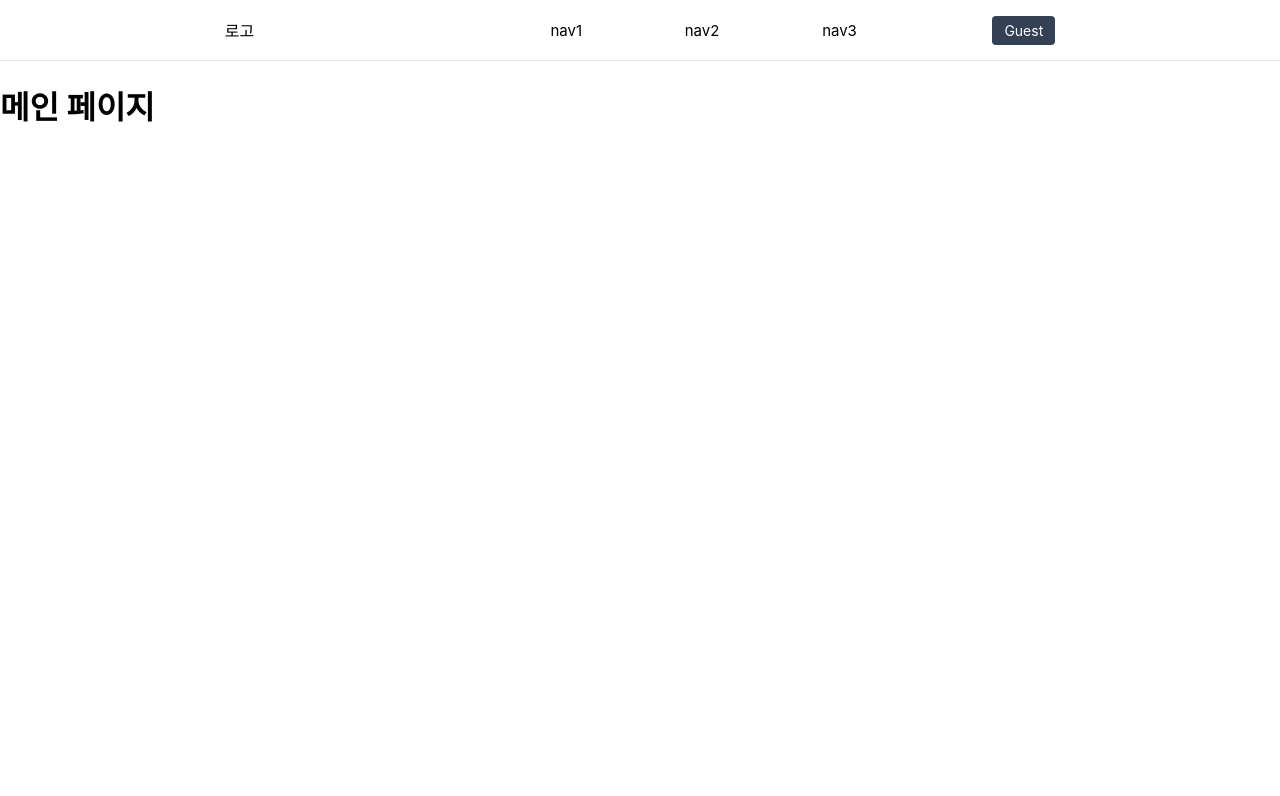
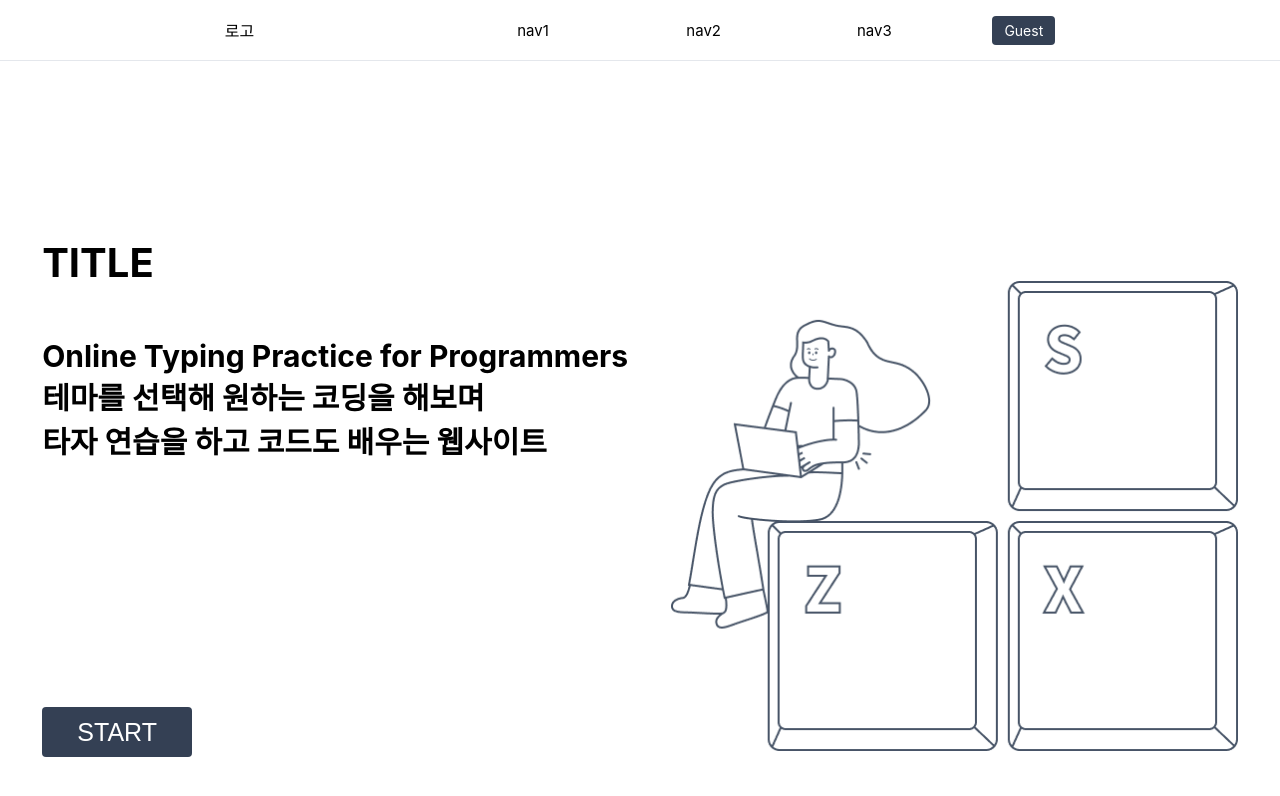
Before and after one commit to youjin0411/ityping-client, a React (Create React App) app: page / in a window 1280 px wide. Shown: the top 796 px of the page. Built offline with nearby package versions, Linux system fonts and the light colour scheme.

Commit message:
MainPage 기본 구현

```diff
--- a/src/components/ui/DropdownMenu.jsx
+++ b/src/components/Navbar/DropdownMenu.jsx
@@ -8,23 +8,17 @@ const DropdownMenu = () => {
 	return (
     <>
 		<Wrapper>
-			<LinkWrapper href="/nav1">nav1</LinkWrapper>
-			<LinkWrapper href="/nav2">nav2</LinkWrapper>
-			<LinkWrapper href="/nav3">nav3</LinkWrapper>
+			<Link href="/nav1">nav1</Link>
+			<Link href="/nav2">nav2</Link>
+			<Link href="/nav3">nav3</Link>
 		</Wrapper>
 			<DropdownContainer>
 			<DropdownButton onClick={userHandler} ref={userRef}>
 				Guest
 			</DropdownButton>
 			<Menu isDropped={userIsOpen}>
-				<Ul>
-				<Li>
-					<LinkWrapper href="/condition">Login</LinkWrapper>
-				</Li>
-				<Li>
-					<LinkWrapper href="/body">Sign Up</LinkWrapper>
-				</Li>
-				</Ul>
+        <LinkWrapper href="/login">Login</LinkWrapper>
+        <LinkWrapper href="/signup">Sign Up</LinkWrapper>
 			</Menu>
 			</DropdownContainer>
     </>
@@ -40,6 +34,15 @@ const Wrapper = styled.div`
   color: white;
   font-size: 16px;
   width: 40vw;
+`;
+
+const Link = styled.a`
+  text-decoration: none;
+  color: black;
+  font-size: 15px;
+  width: 100%;
+  display: block;
+  text-align: center;
 `;
 
 const DropdownContainer = styled.div`
@@ -61,10 +64,11 @@ const Menu = styled.div`
   position: absolute;
   top: 40px;
   left: 50%;
-  width: 180px;
+  width: 100px;
+  height: 80px;
   text-align: center;
   box-shadow: 5px 5px 10px rgba(0, 0, 0, 0.2);
-  border-radius: 3px;
+  border-radius: 4px;
   opacity: 0;
   visibility: hidden;
   transform: translate(-50%, -20px);
@@ -92,31 +96,32 @@ const Menu = styled.div`
     `};
 `;
 
-const Ul = styled.ul`
-  & > li {
-    padding-top: 10px;
-    padding-bottom: 10px;
-  }
-
-  & > li:first-of-type {
-  }
-
-  list-style-type: none;
-  padding: 0;
-  margin: 0;
-  display: flex;
-  flex-direction: column;
-  justify-content: space-between;
-  align-items: center;
-`;
-
-const Li = styled.li`
-  border-bottom: 1px solid white;
-  width: 100%;
-`;
-
 const LinkWrapper = styled.a`
   text-decoration: none;
   color: black;
   font-size: 15px;
+  width: 100%;
+  height: 50%;
+  display: flex;
+  justify-content: center;
+  align-items: center;
+  text-align: center;
+
+  &:nth-child(1) {
+    border-bottom: 1px solid #E4E7EC;
+  }
+
+  &:hover {
+    background-color: #344054;
+    color: white;
+    transition: all 0.5s;
+  }
+
+  &:nth-child(1):hover {
+    border-radius: 4px 4px 0 0;
+  }
+
+  &:nth-child(2):hover {
+    border-radius: 0 0 4px 4px;
+  }
 `;
--- a/src/components/Navbar/index.js
+++ b/src/components/Navbar/index.js
@@ -1,5 +1,5 @@
-import React, { useState } from 'react';
-import DropdownMenu from '../ui/DropdownMenu';
+import React from 'react';
+import DropdownMenu from './DropdownMenu';
 import styled from 'styled-components';
 import { NavLink as Link } from 'react-router-dom';
 import { FaBars } from 'react-icons/fa';
--- a/src/components/pages/Main.jsx
+++ b/src/components/pages/Main.jsx
@@ -1,11 +1,68 @@
 import React from 'react';
+import styled from 'styled-components';
+import { useHistory } from 'react-router-dom';
+import image from '../../img/image.png';
 
 function Main(props) {
+    const history = useHistory();
+
+    const handler = () => {
+        history.push('/nav1');
+    }
+
     return (
-        <>
-            <h1>메인 페이지</h1>
-        </>
+        <Wrapper>
+            <ContentWrapper>
+                <Title>TITLE</Title>
+                <Content>
+                    Online Typing Practice for Programmers<br/>
+                    테마를 선택해 원하는 코딩을 해보며<br/>
+                    타자 연습을 하고 코드도 배우는 웹사이트
+                </Content>
+                <Button onClick={handler}>START</Button>
+            </ContentWrapper>
+            <Img src={image}/>
+        </Wrapper>
     )
 }
 
+const Wrapper = styled.div`
+    display: flex;
+    justify-content: space-evenly;
+`;
+
+const ContentWrapper = styled.div`
+    display: flex;
+    flex-direction: column;
+    justify-content: space-around;
+    align-items: flex-start;
+    margin-top: 150px;
+`;
+
+const Title = styled.h1`
+    font-size: 40px;
+`;
+
+const Content = styled.h2`
+    font-size: 30px;
+`;
+
+const Button = styled.button`
+    width: 150px;
+    height: 50px;
+    border: 0;
+    margin-top: 220px;
+    cursor: pointer;
+    background-color: #344054;
+    border-radius: 4px;
+    color: white;
+    font-size: 25px;
+`;
+
+const Img = styled.img`
+    max-width: 570px;
+    max-height: 470px;
+    margin-top: 220px;
+`;
+
 export default Main;
```
Also changed, not shown: src/components/Navbar/NavbarElements.js (deleted, +0 -93 lines), src/components/Navbar/useDetectClose.js (renamed from src/components/ui/useDetectClose.js), src/img/image.png (added).
